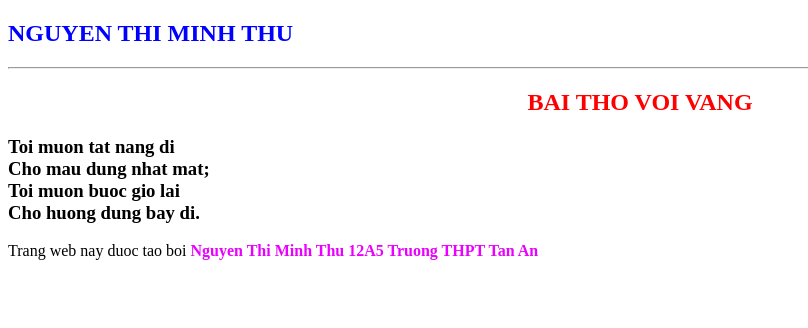
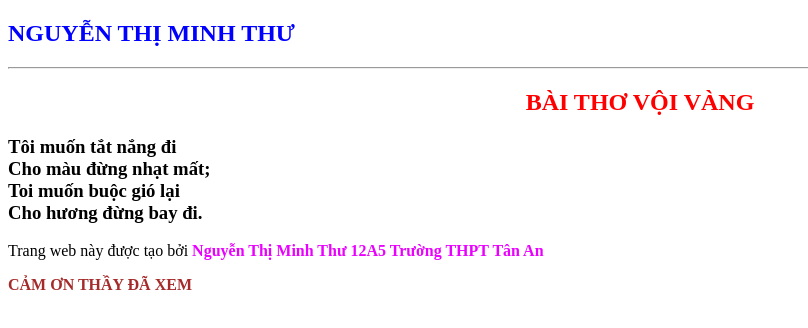
Before and after one commit to mtunnie/Minh-Th-, a plain HTML site: page index.html in a window 1280 px wide. Shown: the whole page, without its empty margins (0-808 px from the left). Drawn offline with Linux system fonts and the light colour scheme.

Commit message:
Add files via upload

```diff
--- a/index.html
+++ b/index.html
@@ -2,17 +2,18 @@
 <html>
     <head>
         <meta charset="utf-8">
-        <h2 style="color: blue;">NGUYEN THI MINH THU</h2>
+        <h2 style="color: blue;">NGUYỄN THỊ MINH THƯ</h2>
     </head>
     <hr>
     <body>
         <div>
-            <h2 <strong style="color: red;" align="center">BAI THO VOI VANG</strong></h2>
-<h3> Toi muon tat nang di<br>
-Cho mau dung nhat mat;<br>
-Toi muon buoc gio lai<br>
-Cho huong dung bay di.</h3>
+            <h2 <strong style="color: red;" align="center">BÀI THƠ VỘI VÀNG</strong></h2>
+<h3> Tôi muốn tắt nắng đi<br>
+Cho màu đừng nhạt mất;<br>
+Toi muốn buộc gió lại<br>
+Cho hương đừng bay đi.</h3>
         </div>
-        <p> Trang web nay duoc tao boi <strong style="color: rgb(234, 0, 255);">Nguyen Thi Minh Thu 12A5 Truong THPT Tan An</strong></p>
+        <p> Trang web này được tạo bởi <strong style="color: rgb(234, 0, 255);">Nguyễn Thị Minh Thư 12A5 Trường THPT Tân An</strong></p>
+         <p><strong <i style="color: brown;">CẢM ƠN THẦY ĐÃ XEM</strong></i></p>
     </body>
 </html>
```
